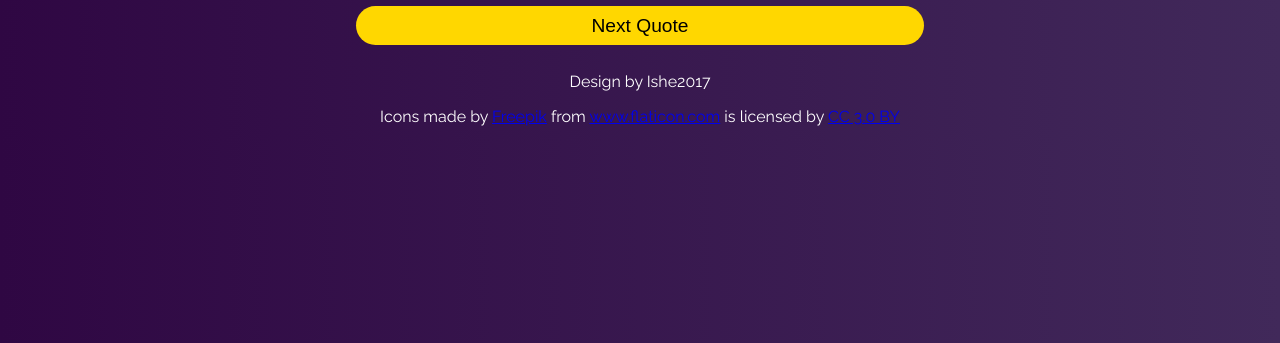
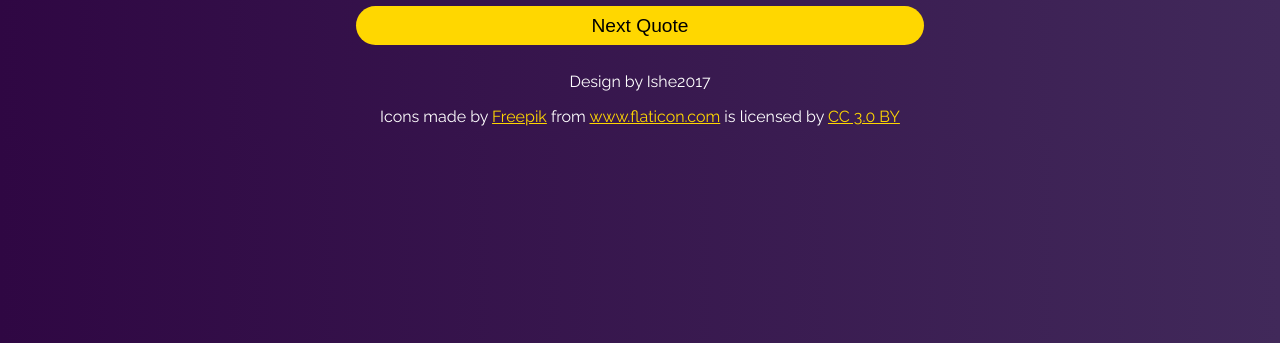
Before and after one commit to IsheKahonde/RandomQuoteGenerator, a plain HTML site: page index.html in a window 1280 px wide. Shown: the part 457-800 px from the top of the page. Drawn offline with nearby package versions, Linux system fonts and the light colour scheme.

Commit message:
Update style.css

```diff
--- a/style.css
+++ b/style.css
@@ -83,6 +83,9 @@ footer {
   padding: 6px 0;
   margin: 0;
 }
+footer div > a {
+  color: gold;
+}
 /* this class is added when the next quote button is clicked */
 .quote-border {
   border: 2px solid gold;
```
